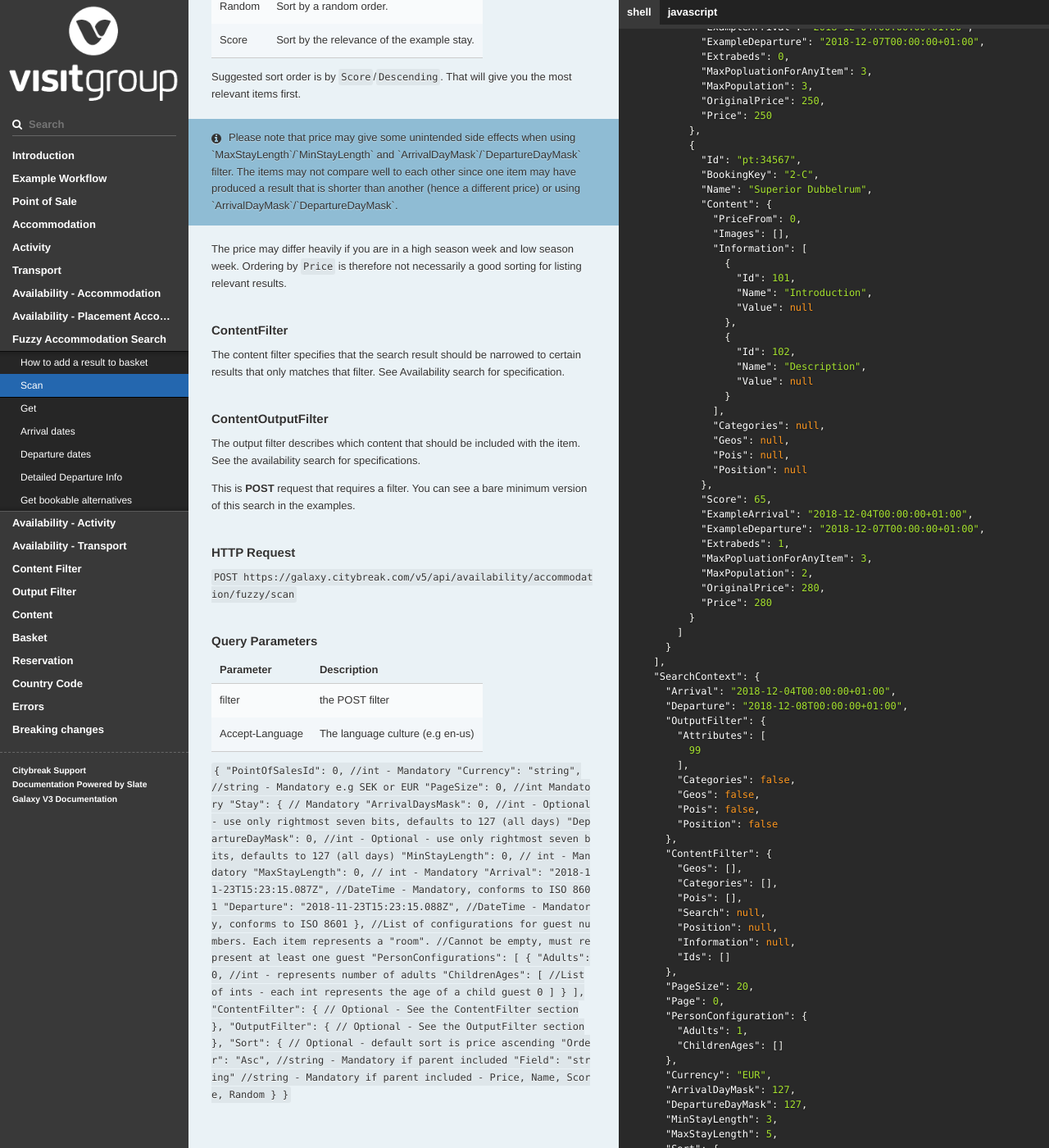
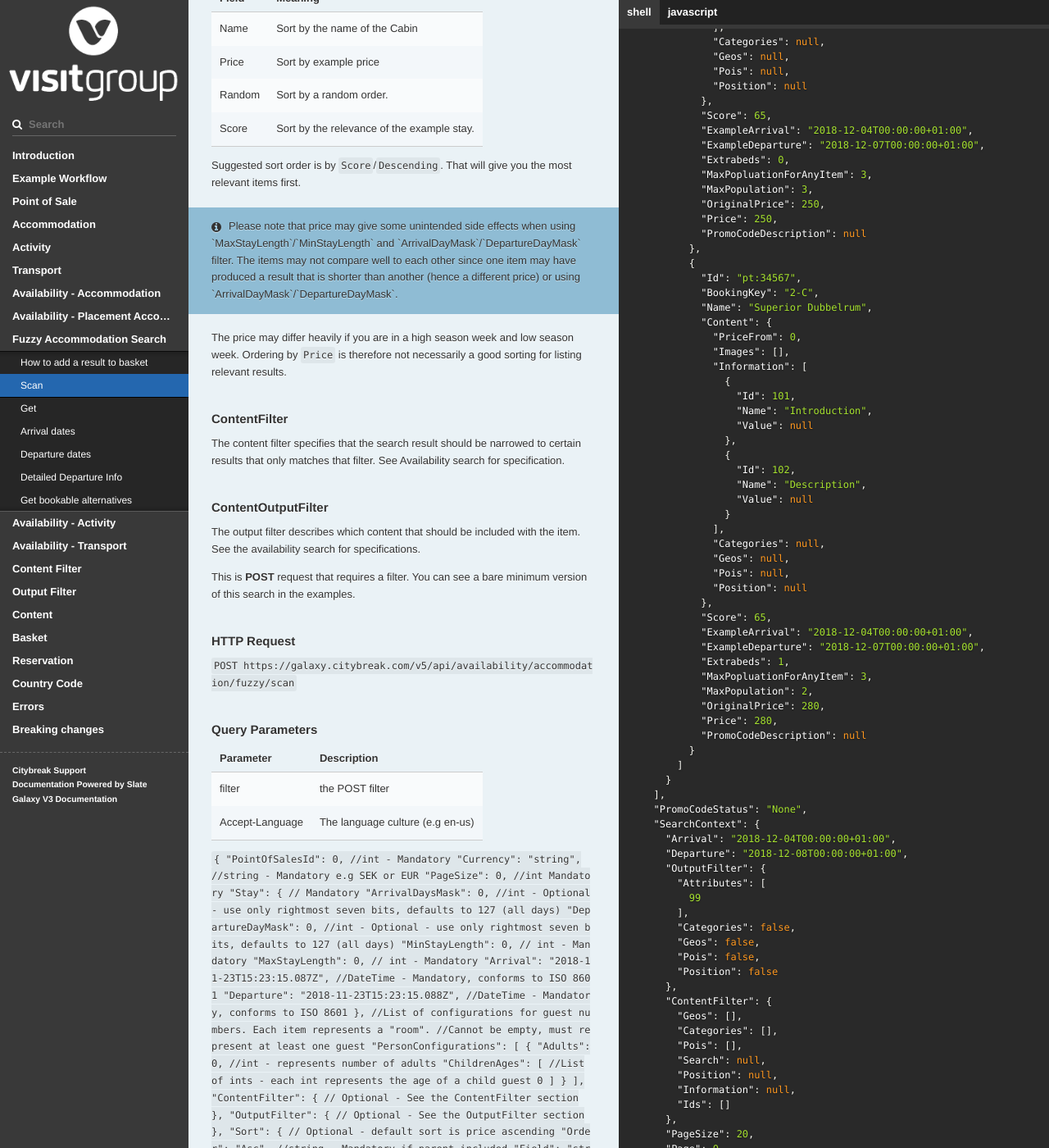
Before and after one commit to visit/galaxy-docs, a Jekyll site: the page built from index.md, in a window 1280 px wide and 1400 px high, scrolled down 55062 px. Shown: the whole window at 82% size. Built offline with Jekyll 4.4.1, drawn with Linux system fonts in a browser that asks for light colours; our own code applies the rules of GitHub Pages for plain Markdown files; some of the changed text lies outside the part shown.

Commit message:
Promo code & breaking changes updates

````diff
--- a/_includes/availability-accommodation.md
+++ b/_includes/availability-accommodation.md
@@ -191,7 +191,8 @@ var r = fetch("https://galaxy.citybreak.com/v5/api/availability/accommodation/pl
               "BookingConditions": {
                 "Name": null,
                 "Terms": null
-              }
+              },
+              "PromoCodeDescription": null
             }
           ],
           "BookingKey": "18-A"
@@ -270,7 +271,8 @@ var r = fetch("https://galaxy.citybreak.com/v5/api/availability/accommodation/pl
               "BookingConditions": {
                 "Name": null,
                 "Terms": null
-              }
+              },
+              "PromoCodeDescription": null
             }
           ],
           "BookingKey": "19-A"
@@ -279,6 +281,7 @@ var r = fetch("https://galaxy.citybreak.com/v5/api/availability/accommodation/pl
       "TotalResults": 2
     }
   ],
+  "PromoCodeStatus": "None",
   "SearchId": "aaaa1234-4321-1a2b-asdf-123456asdfgh",
   "ExpirationDate": "2017-09-15T09:15:46.0619347Z",
   "TotalResults": 1,
@@ -317,7 +320,7 @@ Accept-Language | The language culture (e.g en-us)
   "Arrival": "2018-11-23T15:23:15.087Z", //DateTime - Mandatory
   "Departure": "2018-11-23T15:23:15.088Z", //DateTime - Mandatory
   "Currency": "string", //string - Mandatory e.g SEK or EUR
-  "PageSize": 0, //int Mandatory
+  "PageSize": 0, //int - Mandatory
   "Sort": { // Optional - defaults to Price Ascending
     "Order": "Asc", //string - Mandatory if parent included
     "Field": "string" //string - Mandatory if parent included - Price, Name, Random
@@ -501,7 +505,8 @@ var r = fetch("https://galaxy.citybreak.com/v5/api/availability/accommodation/pl
               "BookingConditions": {
                 "Name": null,
                 "Terms": null
-              }
+              },
+              "PromoCodeDescription": null
             }
           ],
           "BookingKey": "18-A"
@@ -580,7 +585,8 @@ var r = fetch("https://galaxy.citybreak.com/v5/api/availability/accommodation/pl
               "BookingConditions": {
                 "Name": null,
                 "Terms": null
-              }
+              },
+              "PromoCodeDescription": null
             }
           ],
           "BookingKey": "19-A"
@@ -589,9 +595,20 @@ var r = fetch("https://galaxy.citybreak.com/v5/api/availability/accommodation/pl
       "TotalResults": 2
     }
   ],
+  "PromoCodeStatus": "None",
   "SearchId": "aaaa1234-4321-1a2b-asdf-123456asdfgh",
   "ExpirationDate": "2017-09-15T09:15:46.0619347Z",
-  "TotalResults": 1
+  "TotalResults": 1,
+  "Operations": [
+    {
+      "System": "ExternalSystem",
+      "Account": "ExternalAccount",
+      "Action": "Search",
+      "Duration": "00:00:01",
+      "Success": true,
+      "ErrorMessage": null
+    }
+  ]
 }
 ```
 
@@ -711,23 +726,9 @@ var r = fetch("https://galaxy.citybreak.com/v5/api/availability/accommodation/pl
           ]
         }
       ]
-    },
-    {
-      "Date": "2018-11-11T00:00:00",
-      "IsAvailable": false,
-      "Groups": null
-    },
-    {
-      "Date": "2018-11-12T00:00:00",
-      "IsAvailable": false,
-      "Groups": null
-    },
-    {
-      "Date": "2018-11-13T00:00:00",
-      "IsAvailable": false,
-      "Groups": null
-    },
+    }
   ],
+  "PromoCodeStatus": "None",
   "CalendarContext": {
     "PointOfSalesId": 0,
     "Start": "2018-11-09T00:00:00",
--- a/_includes/availability-activity.md
+++ b/_includes/availability-activity.md
@@ -65,7 +65,6 @@ var r = fetch("https://galaxy.citybreak.com/v5/api/availability/activity",
       "Pois": false,
       "Position": false
     }
-}
   },
   "ActivityGroups": [
     {
@@ -140,7 +139,7 @@ var r = fetch("https://galaxy.citybreak.com/v5/api/availability/activity",
                     "Description": null
                   },
                   "IncludedAddons": []
-                }
+                },
                 {
                   "BookKey": "124-T",
                   "AvailableCapacity": 3,
@@ -291,6 +290,7 @@ var r = fetch("https://galaxy.citybreak.com/v5/api/availability/activity",
       "TotalResults": 2
     }
   ],
+  "PromoCodeStatus": "None",
   "SearchId": "2121as12-1a2s-1s2a-2a1s-12as21sa12as",
   "ExpirationDate": "2019-01-29T15:15:46.2172447+01:00",
   "TotalResults": 2,
@@ -474,9 +475,20 @@ var r = fetch("https://galaxy.citybreak.com/v5/api/availability/activity/get",
       "TotalResults": 1
     }
   ],
+  "PromoCodeStatus": "None",
   "SearchId": "2121as12-1a2s-1s2a-2a1s-12as21sa12as",
   "ExpirationDate": "2019-01-29T15:15:46.2172447+01:00",
-  "TotalResults": 2
+  "TotalResults": 2,
+  "Operations": [
+    {
+      "System": "ExternalSystem",
+      "Account": "ExternalAccount",
+      "Action": "Search",
+      "Duration": "00:00:01",
+      "Success": true,
+      "ErrorMessage": null
+    }
+  ]
 }
 ```
 
@@ -574,6 +586,7 @@ var r = fetch("https://galaxy.citybreak.com/v5/api/availability/activity/calenda
       ]
     }
   ],
+  "PromoCodeStatus": "None",
   "CalendarContext": {
     "PointOfSalesId": 0,
     "Start": "2018-12-14T00:00:00",
@@ -585,7 +598,8 @@ var r = fetch("https://galaxy.citybreak.com/v5/api/availability/activity/calenda
           "cbis:1235"
           "cbis:1236"
         ]
-    }
+    },
+    "PromoCode": null
   },
   "Operations": [
     {
@@ -706,7 +721,8 @@ var r = fetch("https://galaxy.citybreak.com/v5/api/availability/activity/calenda
         "Geos": false,
         "Pois": false,
         "Position": false
-      }
+      },
+      "PromoCode": null
   },
   "ActivityGroups": [
     {
@@ -832,6 +848,7 @@ var r = fetch("https://galaxy.citybreak.com/v5/api/availability/activity/calenda
       "TotalResults": 1
     },
   ],
+  "PromoCodeStatus": "None",
   "TotalResults": 2,
   "Operations": [
     {
--- a/_includes/availability-noplacementaccommodation.md
+++ b/_includes/availability-noplacementaccommodation.md
@@ -190,6 +190,7 @@ var r = fetch("https://galaxy.citybreak.com/v5/api/availability/accommodation",
             "Name": null,
             "Terms": null
           },
+          "PromoCodeDescription": null,
           "BookingKey": "18-A"
         },
         {
@@ -265,12 +266,14 @@ var r = fetch("https://galaxy.citybreak.com/v5/api/availability/accommodation",
             "Name": null,
             "Terms": null
           },
+          "PromoCodeDescription": null,
           "BookingKey": "19-A"
         }
       ],
       "TotalResults": 2
     }
   ],
+  "PromoCodeStatus": "None",
   "SearchId": "aaaa1234-4321-1a2b-asdf-123456asdfgh",
   "ExpirationDate": "2017-09-15T09:15:46.0619347Z",
   "TotalResults": 1,
@@ -492,6 +496,7 @@ var r = fetch("https://galaxy.citybreak.com/v5/api/availability/accommodation/ge
             "Name": null,
             "Terms": null
           },
+          "PromoCodeDescription": null,
           "BookingKey": "18-A"
         },
         {
@@ -567,12 +572,14 @@ var r = fetch("https://galaxy.citybreak.com/v5/api/availability/accommodation/ge
             "Name": null,
             "Terms": null
           },
+          "PromoCodeDescription": null,
           "BookingKey": "19-A"
         }
       ],
       "TotalResults": 2
     }
   ],
+  "PromoCodeStatus": "None",
   "SearchId": "aaaa1234-4321-1a2b-asdf-123456asdfgh",
   "ExpirationDate": "2017-09-15T09:15:46.0619347Z",
   "TotalResults": 1
--- a/_includes/availability-transport.md
+++ b/_includes/availability-transport.md
@@ -605,6 +605,7 @@ var r = fetch("https://galaxy.citybreak.com/v5/api/availability/transport",
         "FareCode": "20GCF",
         "IncludedAddons": []
       },
+      "PromoCodeDescription": null,
       "HomeboundJourney": {
         "Duration": "01:05:00",
         "CabinCode": "",
@@ -650,6 +651,7 @@ var r = fetch("https://galaxy.citybreak.com/v5/api/availability/transport",
         "FareCode": "20GCF",
         "IncludedAddons": []
       },
+      "PromoCodeDescription": null,
       "HomeboundJourney": {
         "Duration": "01:05:00",
         "CabinCode": "",
@@ -695,6 +697,7 @@ var r = fetch("https://galaxy.citybreak.com/v5/api/availability/transport",
         "FareCode": "20GCF",
         "IncludedAddons": []
       },
+      "PromoCodeDescription": null,
       "HomeboundJourney": {
         "Duration": "01:05:00",
         "CabinCode": "",
@@ -740,6 +743,7 @@ var r = fetch("https://galaxy.citybreak.com/v5/api/availability/transport",
         "FareCode": "20GCF",
         "IncludedAddons": []
       },
+      "PromoCodeDescription": null,
       "HomeboundJourney": {
         "Duration": "01:05:00",
         "CabinCode": "",
@@ -785,6 +789,7 @@ var r = fetch("https://galaxy.citybreak.com/v5/api/availability/transport",
         "FareCode": "20GCF",
         "IncludedAddons": []
       },
+      "PromoCodeDescription": null,
       "HomeboundJourney": {
         "Duration": "01:05:00",
         "CabinCode": "",
@@ -830,6 +835,7 @@ var r = fetch("https://galaxy.citybreak.com/v5/api/availability/transport",
         "FareCode": "20GCF",
         "IncludedAddons": []
       },
+      "PromoCodeDescription": null,
       "HomeboundJourney": {
         "Duration": "01:05:00",
         "CabinCode": "",
@@ -851,6 +857,7 @@ var r = fetch("https://galaxy.citybreak.com/v5/api/availability/transport",
       }
     }
   ],
+  "PromoCodeStatus": "None",
   "SearchId": "119b7042-0fb6-4918-9775-5b8854734c51",
   "ExpirationDate": "2020-09-11T13:07:36.0248923+02:00",
   "TotalResults": 6,
@@ -1199,6 +1207,7 @@ var r = fetch("https://galaxy.citybreak.com/v5/api/availability/transport/get",
           }
         ]
       },
+      "PromoCodeDescription": null,
       "HomeboundJourney": null
     },
     {
@@ -1232,6 +1241,7 @@ var r = fetch("https://galaxy.citybreak.com/v5/api/availability/transport/get",
           }
         ]
       },
+      "PromoCodeDescription": null,
       "HomeboundJourney": null
     },
     {
@@ -1241,6 +1251,7 @@ var r = fetch("https://galaxy.citybreak.com/v5/api/availability/transport/get",
         "Currency": "NOK"
       },
       "OutboundJourney": null,
+      "PromoCodeDescription": null,
       "HomeboundJourney": {
         "Duration": "16:45:00",
         "CabinCode": "B2",
@@ -1274,6 +1285,7 @@ var r = fetch("https://galaxy.citybreak.com/v5/api/availability/transport/get",
         "Currency": "NOK"
       },
       "OutboundJourney": null,
+      "PromoCodeDescription": null,
       "HomeboundJourney": {
         "Duration": "16:45:00",
         "CabinCode": "BD",
@@ -1301,6 +1313,7 @@ var r = fetch("https://galaxy.citybreak.com/v5/api/availability/transport/get",
       }
     }
   ],
+  "PromoCodeStatus": "None",
   "SearchId": "c2b2e3c4-53e0-41ff-8012-8c9da7fa053a",
   "ExpirationDate": "2020-07-22T11:30:18.205109+02:00",
   "TotalResults": 23,
@@ -1529,12 +1542,14 @@ var r = fetch("https://galaxy.citybreak.com/v5/api/availability/transport/calend
       ]
     },
   ],
+  "PromoCodeStatus": "None",
   "CalendarContext": {
     "PointOfSalesId": 13723,
     "Start": "2020-10-01T00:00:00",
     "End": "2020-10-07T00:00:00",
     "Currency": "NOK",
-    "ContentFilter": null
+    "ContentFilter": null,
+    "PromoCode": null
   },
   "Operations": [
     {
@@ -1648,7 +1664,8 @@ var r = fetch("https://galaxy.citybreak.com/v5/api/availability/transport/calend
     "Start": "2020-10-01T00:00:00",
     "End": "2020-10-07T00:00:00",
     "Currency": "NOK",
-    "ContentFilter": null
+    "ContentFilter": null,
+    "PromoCode": null
   },
   "TransportActivityCalendars": [
     {
@@ -2279,6 +2296,7 @@ var r = fetch("https://galaxy.citybreak.com/v5/api/availability/transport/calend
       ]
     }
   ],
+  "PromoCodeStatus": "None",
   "TotalResults": 2,
   "Operations": [
     {
--- a/_includes/fuzzy-accommodation.md
+++ b/_includes/fuzzy-accommodation.md
@@ -164,7 +164,8 @@ var r = fetch("https://galaxy.citybreak.com/v5/api/availability/accommodation/fu
           "MaxPopluationForAnyItem": 3,
           "MaxPopulation": 2,
           "OriginalPrice": 300,
-          "Price": 300
+          "Price": 300,
+          "PromoCodeDescription": null
         },
         {
           "Id": "pt:23456",
@@ -197,7 +198,8 @@ var r = fetch("https://galaxy.citybreak.com/v5/api/availability/accommodation/fu
           "MaxPopluationForAnyItem": 3,
           "MaxPopulation": 3,
           "OriginalPrice": 250,
-          "Price": 250
+          "Price": 250,
+          "PromoCodeDescription": null
         },
         {
           "Id": "pt:34567",
@@ -230,11 +232,13 @@ var r = fetch("https://galaxy.citybreak.com/v5/api/availability/accommodation/fu
           "MaxPopluationForAnyItem": 3,
           "MaxPopulation": 2,
           "OriginalPrice": 280,
-          "Price": 280
+          "Price": 280,
+          "PromoCodeDescription": null
         }
       ]
     }
   ],
+  "PromoCodeStatus": "None",
   "SearchContext": {
     "Arrival": "2018-12-04T00:00:00+01:00",
     "Departure": "2018-12-08T00:00:00+01:00",
````
Also changed, not shown: other parts of _includes/availability-accommodation.md (+4 -4 lines), other parts of _includes/availability-activity.md (+5 -2 lines), other parts of _includes/availability-noplacementaccommodation.md (+2 -1 lines), other parts of _includes/availability-transport.md (+5 -2 lines), other parts of _includes/fuzzy-accommodation.md (+2 -1 lines), _includes/breakingchanges.md (+2 -8 lines), _includes/promocode.md (added, +90 -0 lines).
